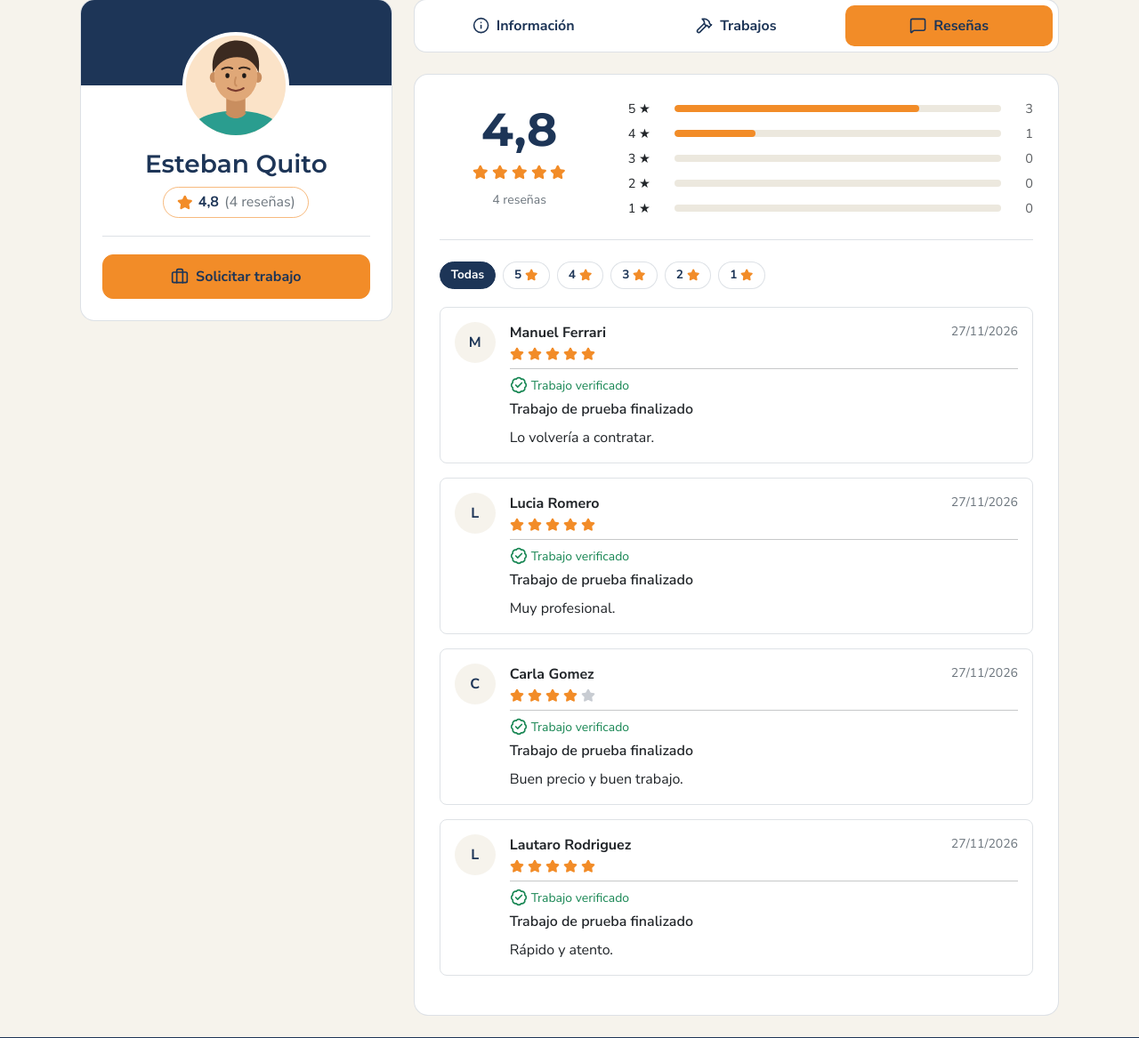
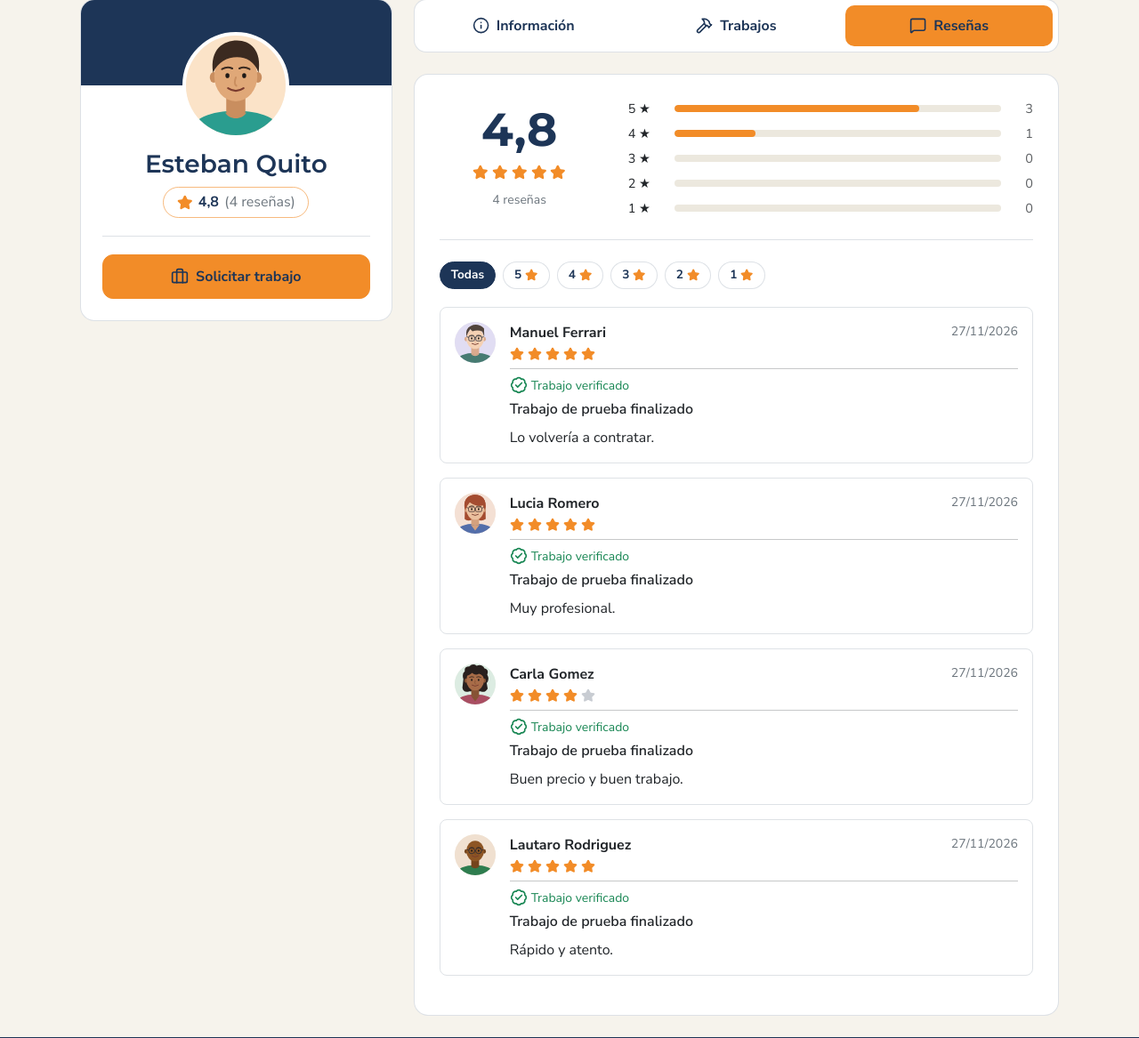
Before and after one commit to lautyMonte/reparoTodo, a Laravel app: page /profesional/1 in a window 1280 px wide, after a click on "Reseñas". Shown: the part 153-1320 px from the top of the page at 89% size. Run offline with Laravel 12, Linux system fonts and the light colour scheme; data comes from the database, SQL or seed files in the repository; data that the repository does not hold is empty; some libraries are stand-ins or nearby versions.

Commit message:
Muestra avatares de clientes en las resenas

```diff
--- a/public/css/reparotodo.css
+++ b/public/css/reparotodo.css
@@ -849,17 +849,14 @@ img.avatar-rt {
     gap: 1rem;
 }
 
-.inicial-resena {
+.avatar-resena {
     flex: 0 0 46px;
     width: 46px;
     height: 46px;
-    display: flex;
-    align-items: center;
-    justify-content: center;
     border-radius: 50%;
+    object-fit: cover;
+    display: block;
     background: var(--rt-crema);
-    color: var(--rt-azul);
-    font-weight: 800;
 }
 
 .estrella-llena,
--- a/resources/views/profesional/show.blade.php
+++ b/resources/views/profesional/show.blade.php
@@ -299,10 +299,15 @@
                                 data-resena-puntaje="{{ $resena->puntaje }}"
                             >
 
-                                {{-- Inicial del cliente --}}
-                                <div class="inicial-resena">
-                                    {{ mb_strtoupper(mb_substr($resena->solicitud->cliente->nombreCompleto(), 0, 1)) }}
-                                </div>
+                                {{-- Avatar del cliente que escribió la reseña --}}
+                                <img
+                                    class="avatar-resena"
+                                    src="{{ $resena->solicitud->cliente->avatar() }}"
+                                    alt="Avatar de {{ $resena->solicitud->cliente->nombreCompleto() }}"
+                                    width="46"
+                                    height="46"
+                                    loading="lazy"
+                                >
 
                                 <div class="flex-grow-1">
 
```
